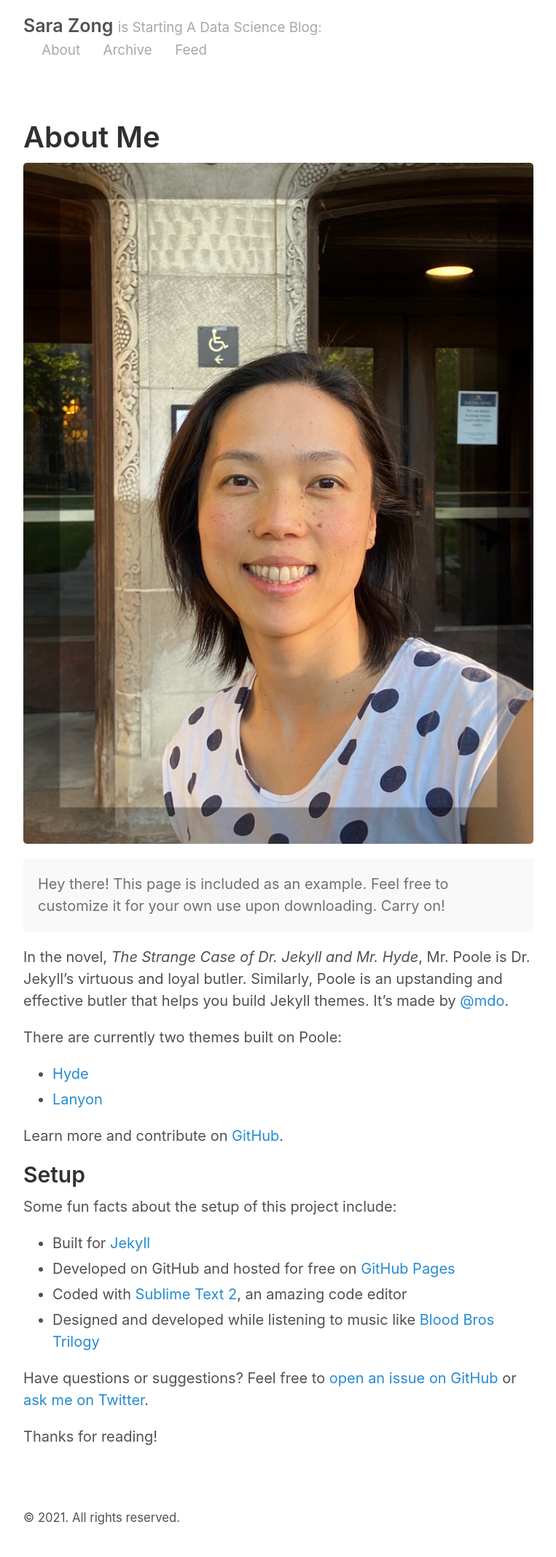
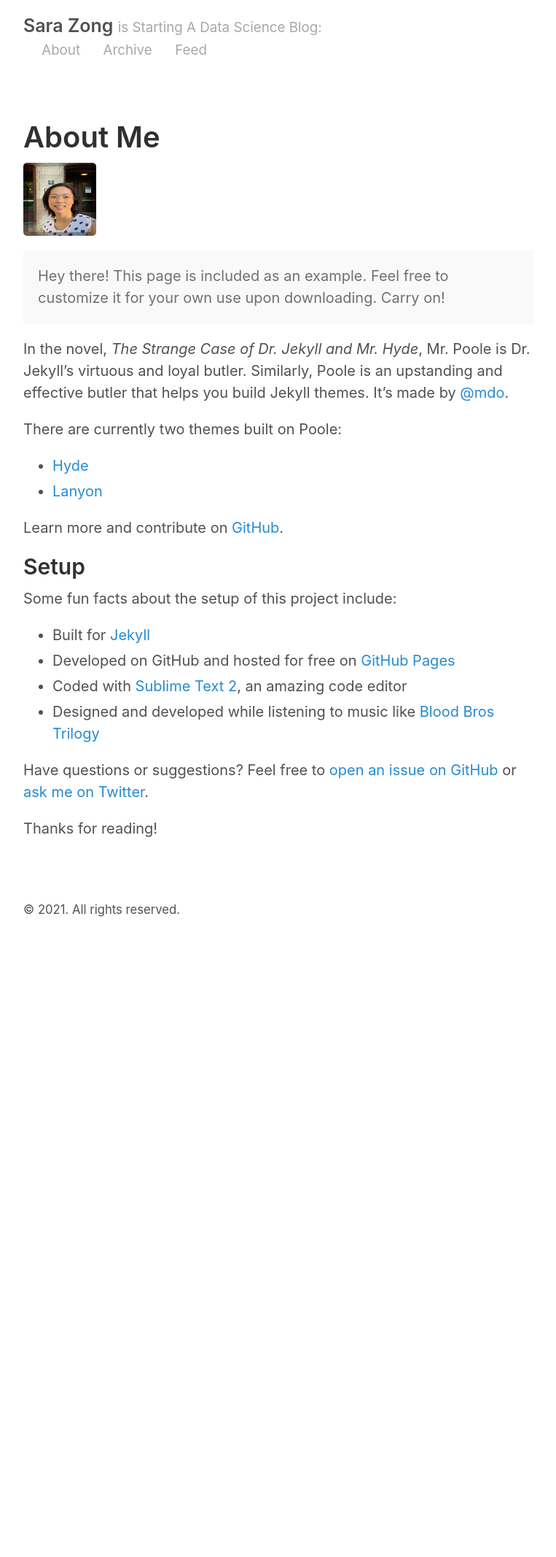
Before and after one commit to sarazong/sarazong.github.io, a Jekyll site: the page built from about.md, in a window 1280 px wide. Shown: the whole page at 73% size, without its empty margins (258-1021 px from the left). Built offline with Jekyll 4.4.1, drawn with Linux system fonts in a browser that asks for light colours; after the commit the page ends 1300 px from its top, so only the background shows below that.

Commit message:
edit about me

```diff
--- a/about.md
+++ b/about.md
@@ -3,7 +3,8 @@
 title: About Me
 ---
 
-![about me](https://github.com/sarazong/sarazong.github.io/blob/master/images/small_size_profile_pic.jpeg)
+<img src="https://github.com/sarazong/sarazong.github.io/blob/master/images/small_size_profile_pic.jpeg" width="100" height="100">
+
 <p class="message">
   Hey there! This page is included as an example. Feel free to customize it for your own use upon downloading. Carry on!
 </p>
```
